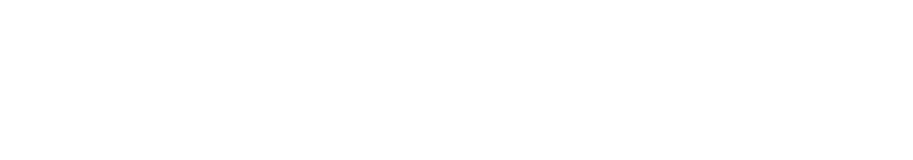
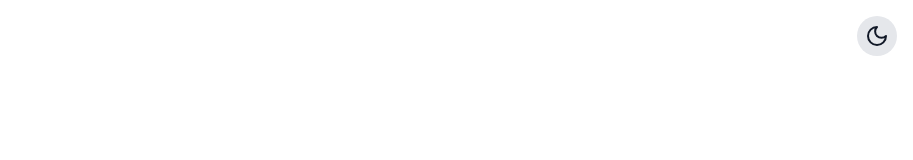
Before and after one commit to achla26/mern-chat-app, a React (Vite) app in the folder client/: page /login in a window 1280 px wide. Shown: the top 160 px of the page, without its empty margins (367-1280 px from the left). Built offline with nearby package versions, Linux system fonts and the light colour scheme.

Commit message:
theme setup

```diff
--- a/client/src/App.jsx
+++ b/client/src/App.jsx
@@ -2,7 +2,8 @@
 import { Toaster } from "react-hot-toast";
 import { useDispatch } from "react-redux";
 // import { getUserProfileThunk } from "./redux/thunks/user.thunk";
-
+import { useTheme } from './context/ThemeContext';
+import { Menu, X, Sun, Moon } from 'lucide-react';
 function App() {
 
   // const dispatch = useDispatch();
@@ -13,8 +14,18 @@
   //   })();
   // }, []);
 
+  const { isDark, toggleTheme } = useTheme();
   return (
     <>
+      <div className="h-screen w-screen overflow-hidden bg-white dark:bg-gray-900 text-gray-900 dark:text-gray-100">
+      {/* Theme Toggle Button */}
+      <button
+        onClick={toggleTheme}
+        className="fixed top-4 right-4 z-50 p-2 bg-gray-200 dark:bg-gray-800 rounded-full hover:bg-gray-300 dark:hover:bg-gray-700 transition-colors"
+      >
+        {isDark ? <Sun size={24} /> : <Moon size={24} />}
+      </button>
+      </div>
       <Toaster position="top-center" reverseOrder={false} />
     </>
   );
--- /dev/null
+++ b/client/src/context/ThemeContext.jsx
@@ -0,0 +1,37 @@
+import React, { createContext, useContext, useState, useEffect } from 'react';
+
+const ThemeContext = createContext();
+
+export function ThemeProvider({ children }) {
+  const [isDark, setIsDark] = useState(() => {
+    const savedTheme = localStorage.getItem('theme');
+    return savedTheme ? savedTheme === 'dark' : window.matchMedia('(prefers-color-scheme: dark)').matches;
+  });
+
+  useEffect(() => {
+    const root = window.document.documentElement;
+    if (isDark) {
+      root.classList.add('dark');
+      localStorage.setItem('theme', 'dark');
+    } else {
+      root.classList.remove('dark');
+      localStorage.setItem('theme', 'light');
+    }
+  }, [isDark]);
+
+  const toggleTheme = () => setIsDark(!isDark);
+
+  return (
+    <ThemeContext.Provider value={{ isDark, toggleTheme }}>
+      {children}
+    </ThemeContext.Provider>
+  );
+}
+
+export const useTheme = () => {
+  const context = useContext(ThemeContext);
+  if (context === undefined) {
+    throw new Error('useTheme must be used within a ThemeProvider');
+  }
+  return context;
+};
--- a/client/src/main.jsx
+++ b/client/src/main.jsx
@@ -5,12 +5,15 @@
 import Router from "./router.jsx";
 import store from "./redux/store";
 import { Provider } from "react-redux";
+import { ThemeProvider } from "./context/ThemeContext";
 
 createRoot(document.getElementById("root")).render(
   <>
     <Provider store={store}>
       <Router />
-      <App />
+      <ThemeProvider>
+        <App />
+      </ThemeProvider>
     </Provider>
   </>
 );
```
